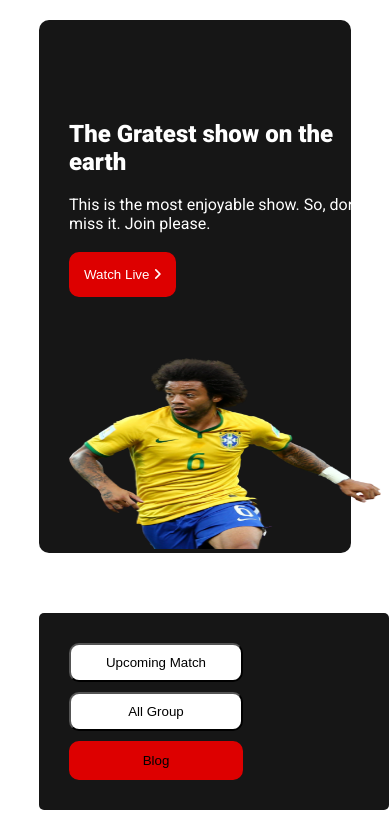
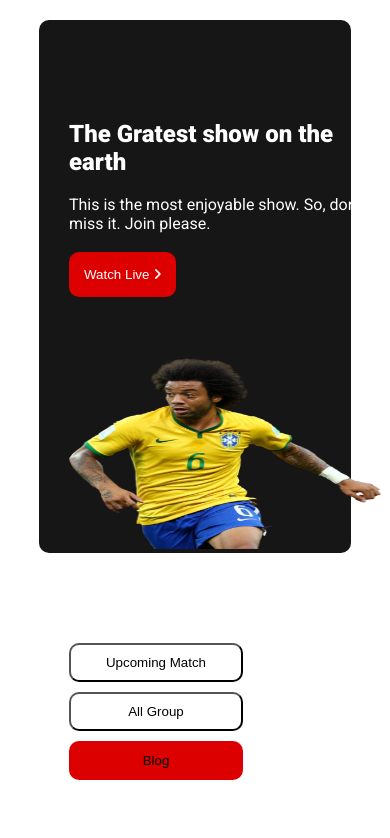
Before and after one commit to UttomKumarRoy/Assignment-2, a plain HTML site: page index.html in a window 390 px wide. Shown: the top 838 px of the page. Drawn offline with Linux system fonts and the light colour scheme.

Commit message:
semi final two

```diff
--- a/style.css
+++ b/style.css
@@ -181,6 +181,9 @@ ul li a {
         row-gap: 30px;
         background-color: #fff;
     }
+    .hero-area-menu {
+        background-color: #fff;
+    }
     .hero-area-menu button {
         width: 60%;
     }
```
